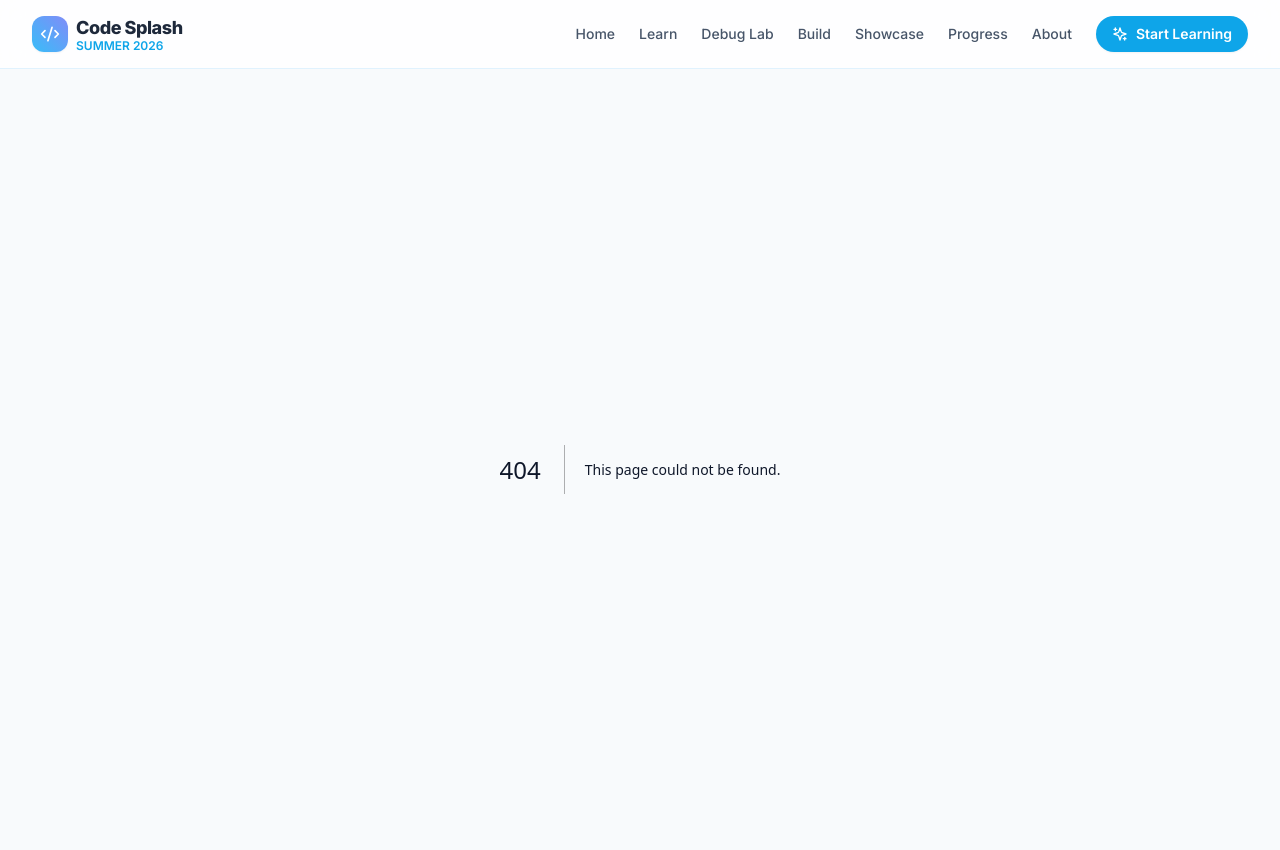
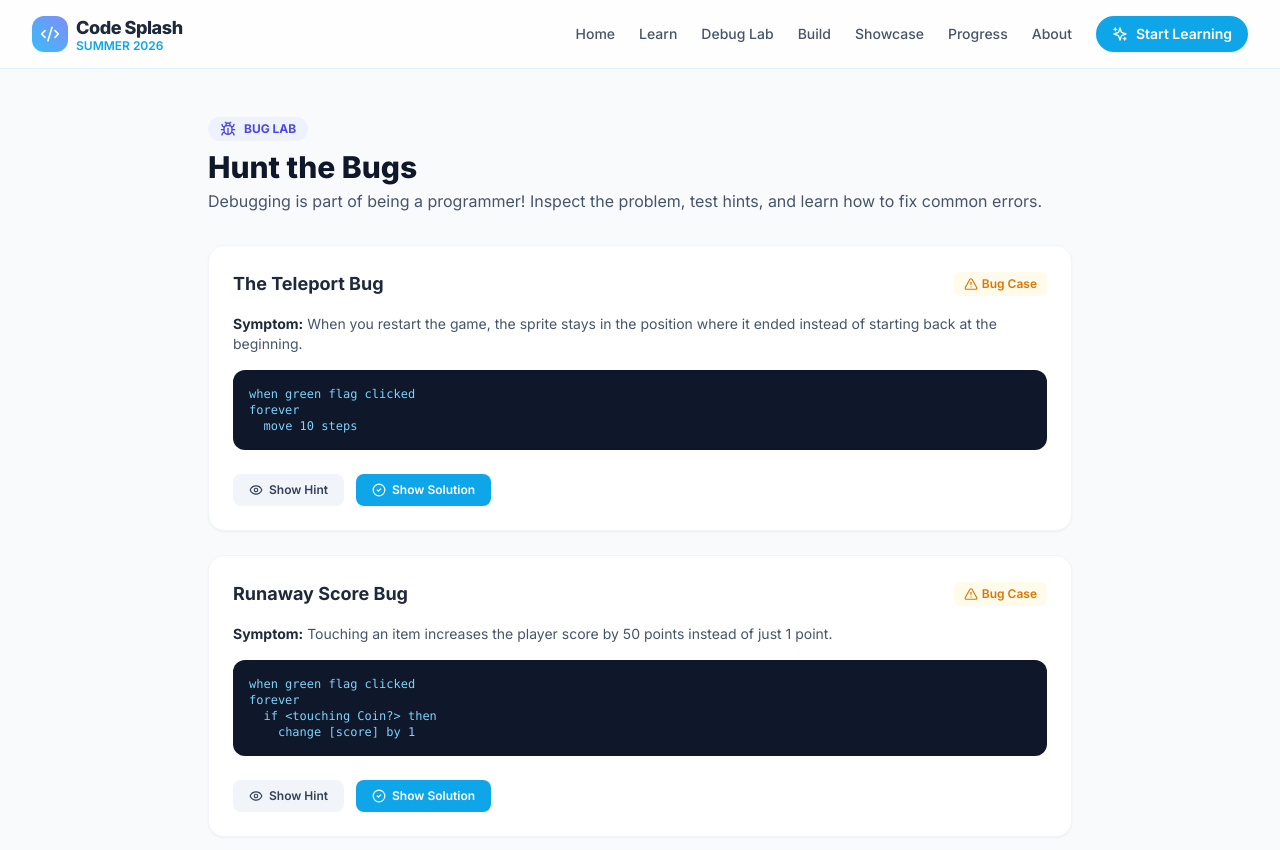
Before and after one commit to AashigaM/code-splash-summer-2026, a Next.js app: page /debug in a window 1280 px wide. Before the commit this address had no page. Shown: the top 850 px of the page. Built offline with nearby package versions, Linux system fonts and the light colour scheme.

Commit message:
Create DebugPage component for bug tracking

```diff
--- /dev/null
+++ b/app/debug/page.tsx
@@ -0,0 +1,111 @@
+'use client';
+
+import { useState } from 'react';
+import { Bug, Eye, CheckCircle2, AlertTriangle } from 'lucide-react';
+
+interface BugCase {
+  id: string;
+  title: string;
+  symptom: string;
+  codeSnippet: string;
+  hint: string;
+  solution: string;
+  explanation: string;
+}
+
+const BUGS: BugCase[] = [
+  {
+    id: 'teleport',
+    title: 'The Teleport Bug',
+    symptom: 'When you restart the game, the sprite stays in the position where it ended instead of starting back at the beginning.',
+    codeSnippet: 'when green flag clicked\nforever\n  move 10 steps',
+    hint: 'How does the sprite know where its home starting position is when the flag is clicked?',
+    solution: 'when green flag clicked\ngo to x: 0 y: 0  <-- Reset position!\nforever\n  move 10 steps',
+    explanation: 'Programs execute instructions sequentially. If you do not specify an initial `go to x:y:` block on game start, the sprite will simply stay wherever it last stopped.'
+  },
+  {
+    id: 'runaway-score',
+    title: 'Runaway Score Bug',
+    symptom: 'Touching an item increases the player score by 50 points instead of just 1 point.',
+    codeSnippet: 'when green flag clicked\nforever\n  if <touching Coin?> then\n    change [score] by 1',
+    hint: 'Computers check code loops dozens of times per second. How long is the sprite touching the coin?',
+    solution: 'when green flag clicked\nforever\n  if <touching Coin?> then\n    change [score] by 1\n    hide\n    wait 1 secs',
+    explanation: 'Without a small pause, hide block, or delay, the `touching` condition evaluates true during every single frame cycle while the sprite overlaps the coin.'
+  }
+];
+
+export default function DebugPage() {
+  const [revealedHints, setRevealedHints] = useState<Record<string, boolean>>({});
+  const [revealedSolutions, setRevealedSolutions] = useState<Record<string, boolean>>({});
+
+  return (
+    <div className="max-w-4xl mx-auto px-4 py-12 flex flex-col gap-8">
+      <div>
+        <div className="inline-flex items-center gap-2 bg-indigo-50 text-indigo-600 text-xs font-bold px-3 py-1 rounded-full uppercase mb-2">
+          <Bug className="w-4 h-4" /> Bug Lab
+        </div>
+        <h1 className="text-3xl font-extrabold text-slate-900">Hunt the Bugs</h1>
+        <p className="text-slate-600 mt-1">
+          Debugging is part of being a programmer! Inspect the problem, test hints, and learn how to fix common errors.
+        </p>
+      </div>
+
+      <div className="grid grid-cols-1 gap-6">
+        {BUGS.map((bug) => (
+          <div key={bug.id} className="bg-white p-6 rounded-2xl border border-slate-100 shadow-sm flex flex-col gap-4">
+            <div className="flex items-center justify-between">
+              <h3 className="font-bold text-slate-800 text-lg">{bug.title}</h3>
+              <span className="text-xs font-semibold text-amber-600 bg-amber-50 px-2.5 py-1 rounded-md flex items-center gap-1">
+                <AlertTriangle className="w-3.5 h-3.5" /> Bug Case
+              </span>
+            </div>
+
+            <p className="text-sm text-slate-600"><strong className="text-slate-800">Symptom:</strong> {bug.symptom}</p>
+
+            {/* Code Snippet Box */}
+            <div className="bg-slate-900 text-sky-300 p-4 rounded-xl font-mono text-xs whitespace-pre-wrap">
+              {bug.codeSnippet}
+            </div>
+
+            {/* Buttons */}
+            <div className="flex flex-wrap gap-3 pt-2">
+              <button
+                onClick={() => setRevealedHints((prev) => ({ ...prev, [bug.id]: !prev[bug.id] }))}
+                className="inline-flex items-center gap-1.5 bg-slate-100 hover:bg-slate-200 text-slate-700 text-xs font-semibold px-4 py-2 rounded-lg transition-colors"
+              >
+                <Eye className="w-3.5 h-3.5" /> {revealedHints[bug.id] ? 'Hide Hint' : 'Show Hint'}
+              </button>
+
+              <button
+                onClick={() => setRevealedSolutions((prev) => ({ ...prev, [bug.id]: !prev[bug.id] }))}
+                className="inline-flex items-center gap-1.5 bg-sky-500 hover:bg-sky-600 text-white text-xs font-semibold px-4 py-2 rounded-lg transition-colors"
+              >
+                <CheckCircle2 className="w-3.5 h-3.5" /> {revealedSolutions[bug.id] ? 'Hide Solution' : 'Show Solution'}
+              </button>
+            </div>
+
+            {/* Hint Dropdown */}
+            {revealedHints[bug.id] && (
+              <div className="bg-amber-50 border border-amber-100 p-4 rounded-xl text-xs text-amber-800">
+                <strong>Hint:</strong> {bug.hint}
+              </div>
+            )}
+
+            {/* Solution Dropdown */}
+            {revealedSolutions[bug.id] && (
+              <div className="bg-emerald-50 border border-emerald-100 p-4 rounded-xl text-xs text-emerald-900 flex flex-col gap-2">
+                <div>
+                  <strong>Fixed Code:</strong>
+                  <pre className="bg-emerald-950 text-emerald-300 p-3 rounded-lg font-mono text-xs mt-1 whitespace-pre-wrap">
+                    {bug.solution}
+                  </pre>
+                </div>
+                <p><strong>Why this works:</strong> {bug.explanation}</p>
+              </div>
+            )}
+          </div>
+        ))}
+      </div>
+    </div>
+  );
+}
```
